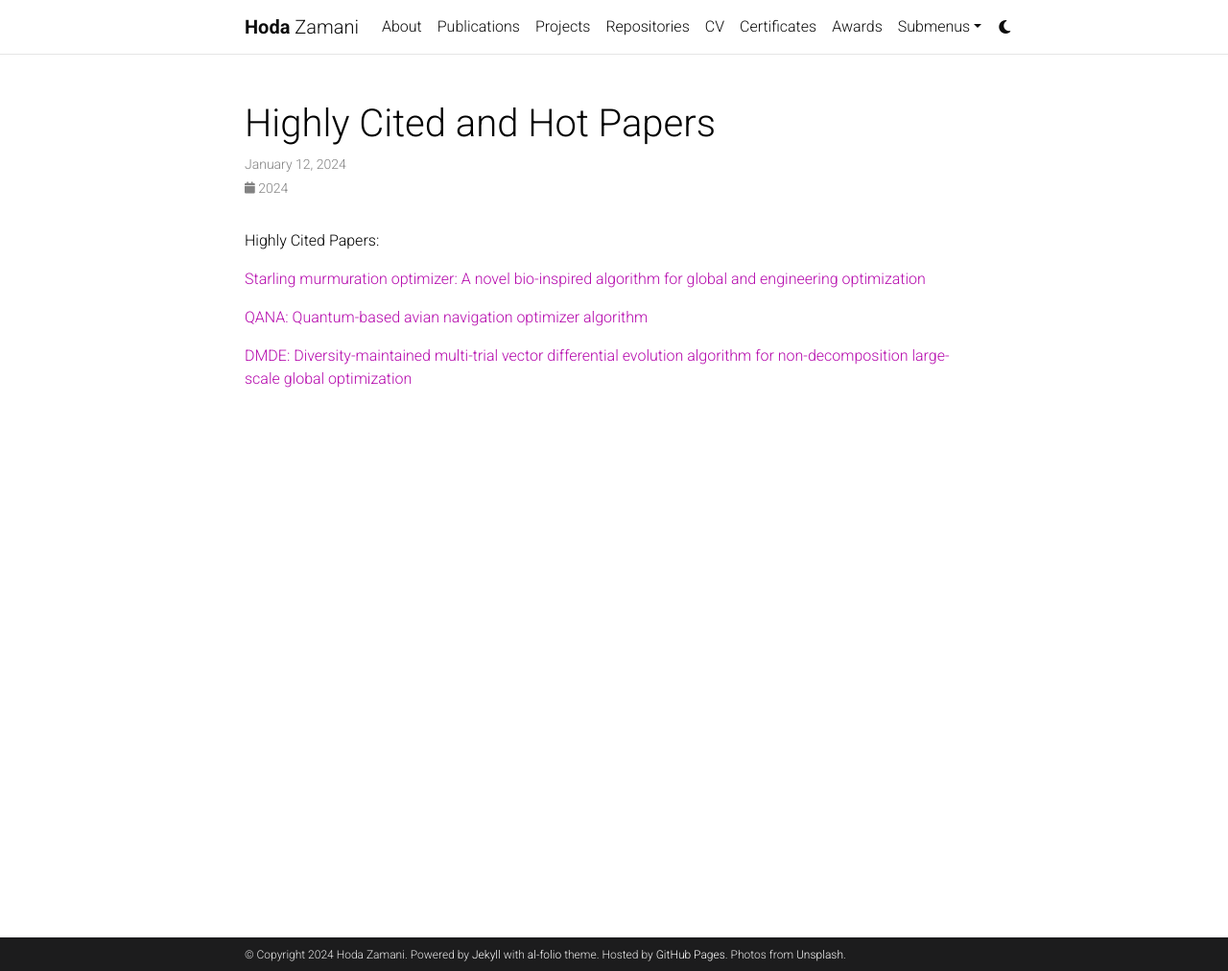
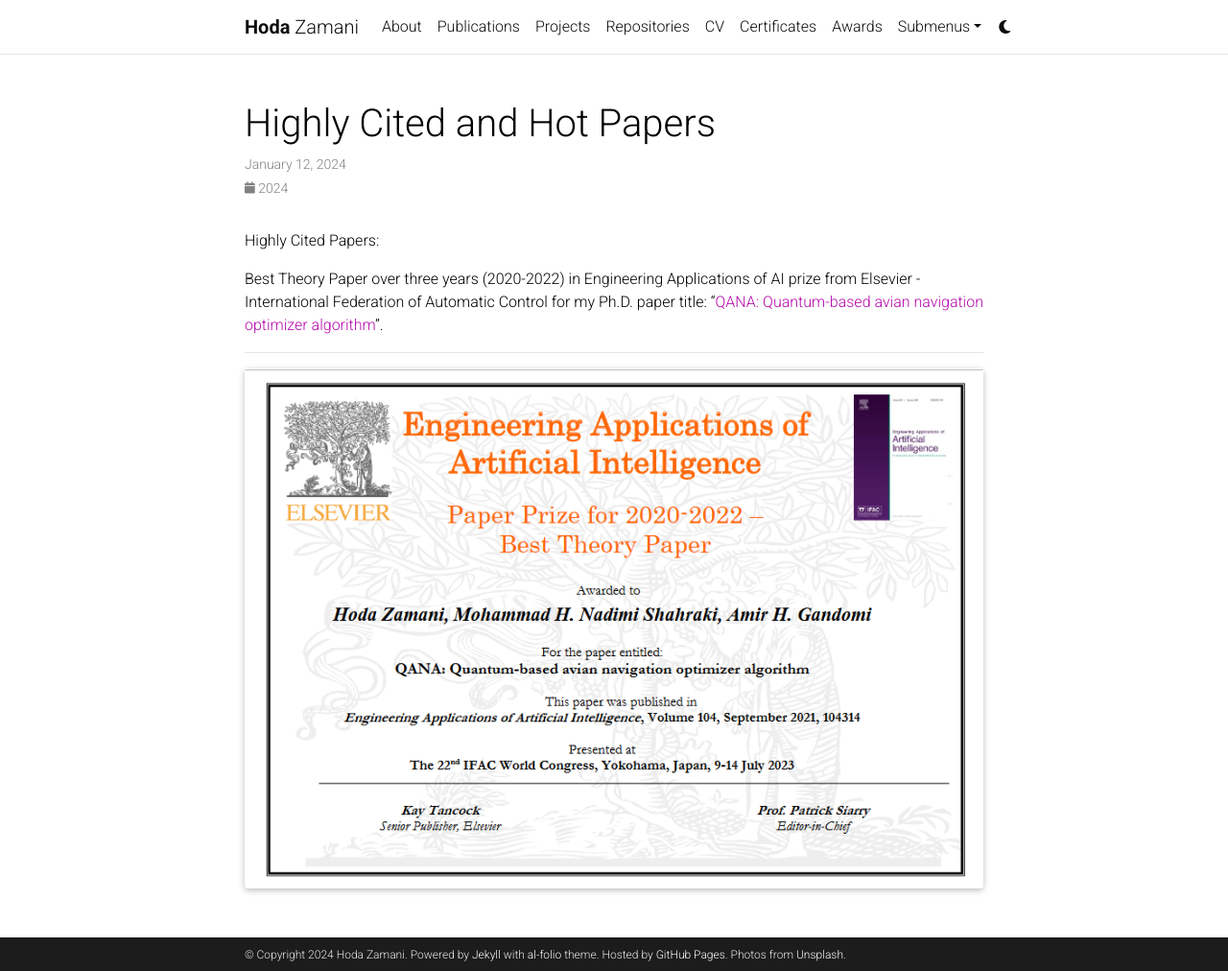
Before and after one commit to HodaZamani/HodaZamani.github.io, a Jekyll site: the page built from _news/announcement_4.md, in a window 1280 px wide and 1012 px high. Shown: the whole window at 96% size. Built offline with Jekyll 4.4.1, drawn with Linux system fonts in a browser that asks for light colours; full-size pictures stand in for the smaller copies a plugin makes; comment, search, counter and statistics services are not loaded; a style sheet for code colours, icons or effects is not loaded.

Commit message:
Update announcement_4.md

```diff
--- a/_news/announcement_4.md
+++ b/_news/announcement_4.md
@@ -7,9 +7,13 @@
 ---
 Highly Cited Papers:
 
- [Starling murmuration optimizer: A novel bio-inspired algorithm for global and engineering optimization](https://www.sciencedirect.com/science/article/abs/pii/S0045782522000330)
+Best Theory Paper over three years (2020-2022) in Engineering Applications of AI prize from Elsevier - International Federation of Automatic Control for my Ph.D. paper title: "[QANA: Quantum-based avian navigation optimizer algorithm](https://www.sciencedirect.com/science/article/abs/pii/S0952197621001627)".
 
-[QANA: Quantum-based avian navigation optimizer algorithm](https://www.sciencedirect.com/science/article/abs/pii/S0952197621001627)
+***
 
-[DMDE: Diversity-maintained multi-trial vector differential evolution algorithm for non-decomposition large-scale global
-optimization](https://www.sciencedirect.com/science/article/abs/pii/S0957417422003359)
+
+<div class="row">
+    <div class="col-sm mt-3 mt-md-0">
+        {% include figure.html path="assets/img/QANA.jpg" title="example image" class="img-fluid rounded z-depth-1" %}
+    </div>
+</div>
```
